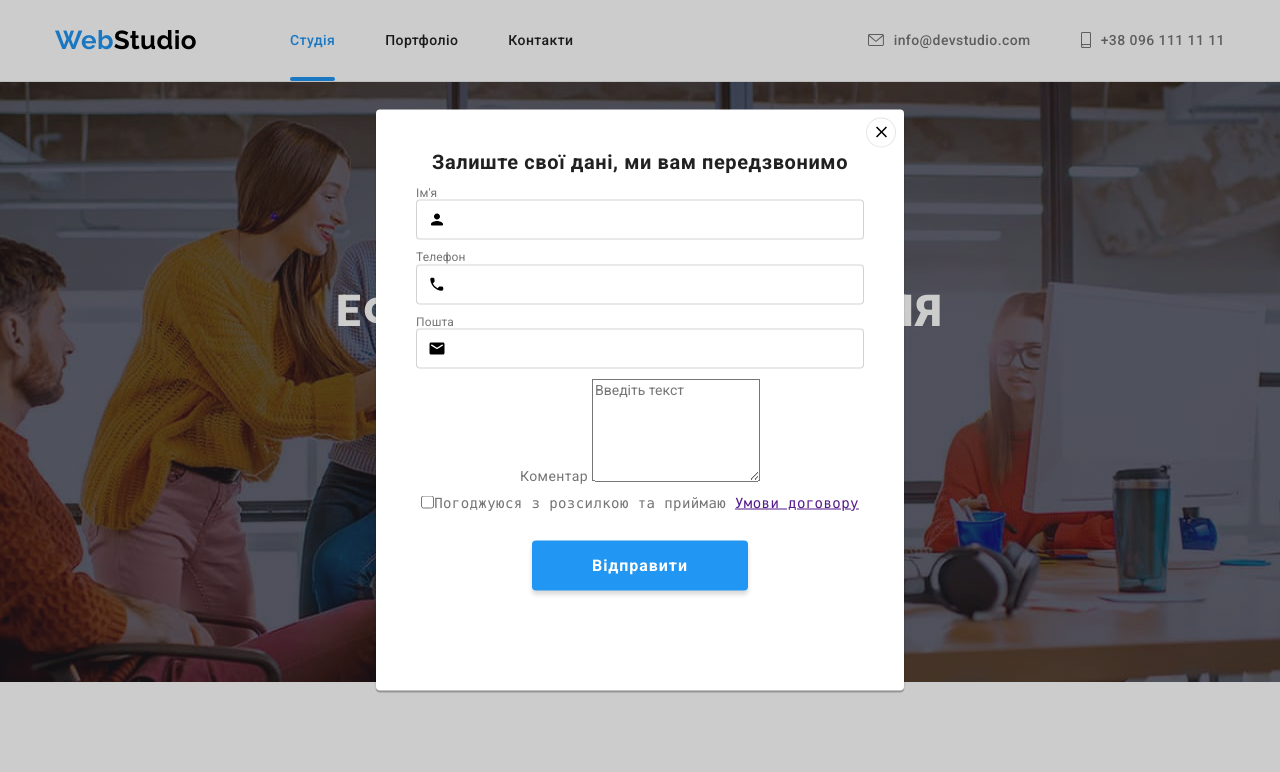
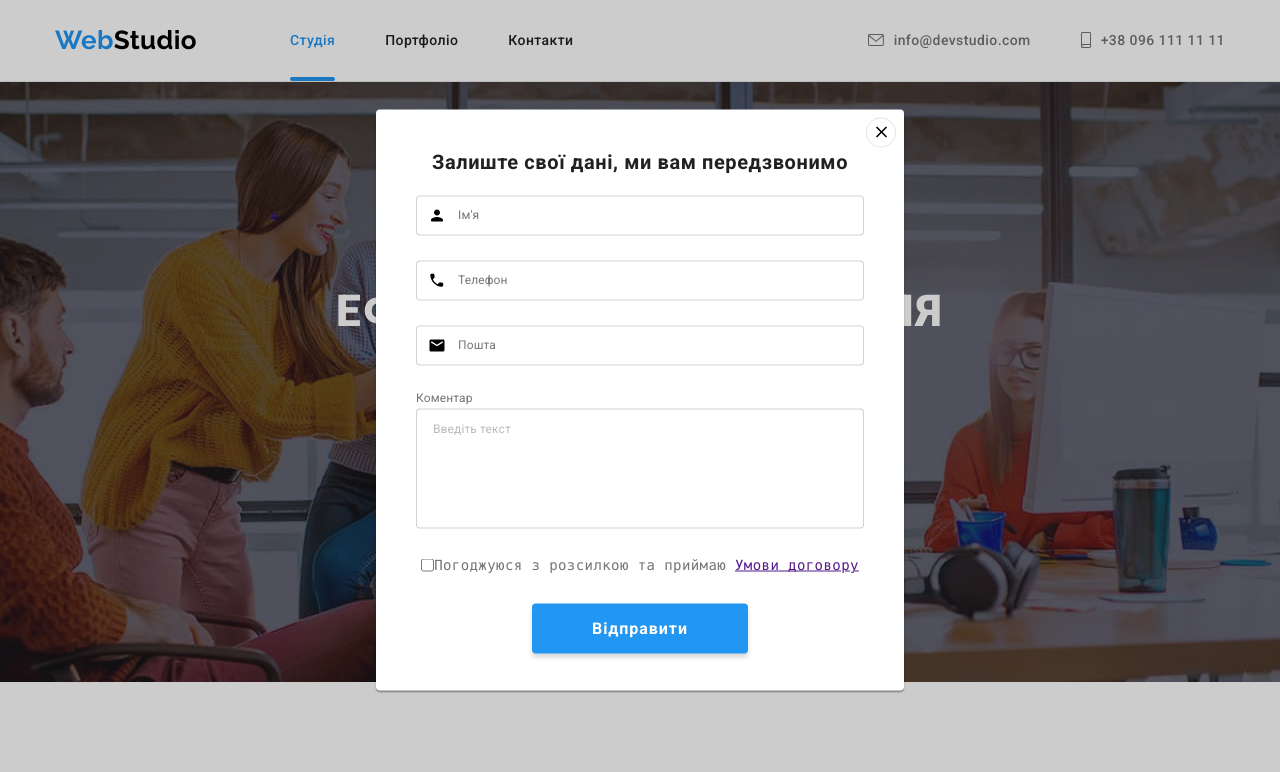
Before and after one commit to Oleh202208/goit-markup-hw-06, a plain HTML site: page index.html in a window 1280 px wide. Both pictures are taken after a click on the button "Замовити послугу". Shown: the top 772 px of the page. Drawn offline with nearby package versions, Linux system fonts and the light colour scheme.

Commit message:
Оформлення модалки форми

```diff
--- a/css/styles.css
+++ b/css/styles.css
@@ -292,14 +292,14 @@ border-radius: 4px;
 
 .register-form-field{
     display: block;
-    margin-bottom: 10px;
+    margin-bottom: 25px;
     position: relative;
 }
 .register-form-title{
 
     display: block;
     margin-top: 40px;
-    margin-bottom: 12px;
+    margin-bottom: 22px;
 font-size: 20px;
 line-height: 1.2;
 text-align: center;
@@ -309,13 +309,26 @@ color: var(--title-text-color);
 }
 
 .register-form-label{
+    position: absolute;
+    top: 50%;
+    left: 42px;
+    transform: translateY(-50%);
+
+
     display: block;
     text-align: left;
     font-family: 'Roboto';
 font-size: 12px;
 line-height: 1.2;
 letter-spacing: 0.01em;
-color: var(--primary-text-color)
+color: var(--primary-text-color);
+
+transition: transform 250ms cubic-bezier(0.4, 0, 0.2, 1);
+}
+
+.register-form-input:focus + .register-form-label,
+.register-form-input:not(:placeholder-shown) + .register-form-label{
+    transform: translate(-42px, -250%) scale(0.9);
 }
 
 .register-form-input{
@@ -333,11 +346,24 @@ transition: border-color 250ms cubic-bezier(0.4, 0, 0.2, 1);
 .register-form-input:hover{
     border-color: var(--accent-color);
 }
+.register-form-input:focus ~ .register-form-icon{
+    fill: var(--accent-color);
+}
+
+.register-form-input::placeholder{
+    opacity: 0;
+    transition: opacity 250ms cubic-bezier(0.4, 0, 0.2, 1);
+}
+.register-form-input:focus::placeholder{
+    opacity: 1;
+}
 
 .register-form-icon{
     position: absolute;
     bottom: 11px;
     left: 12px;
+
+    transition: fill 250ms cubic-bezier(0.4, 0, 0.2, 1);
 }
 
 .register-form-agreement{
@@ -353,6 +379,38 @@ margin-bottom: 30px;
     margin: 0 auto;
 }
 
+.register-form-textarea{
+    resize: none;
+    padding: 12px 16px;
+    width: 100%;
+    height: 120px;
+    outline: transparent;
+    border: 1px solid rgba(33, 33, 33, 0.2);
+    border-radius: 4px;
+
+    transition: borde-color 250ms cubic-bezier(0.4, 0, 0.2, 1);
+}
+
+.register-form-textarea:focus{
+    border-color: var(--accent-color);
+}
+
+.register-form-textarea::placeholder{
+font-size: 12px;
+line-height: 14px;
+letter-spacing: 0.01em;
+
+color: rgba(117, 117, 117, 0.5);
+}
+.register-form-message{
+    display: block;
+    margin-bottom: 4px;
+font-size: 12px;
+line-height: 1.2;
+letter-spacing: 0.01em;
+text-align: left;
+color:var(--primary-text-color);
+}
 
 
 /* ==========Переваги, advances========*/
@@ -712,7 +770,10 @@ background-color: var(--accent-color);
 .footer-form{
     margin-left: 93px;
 }
-
+.footer-form-input{
+    width: 358px;
+    height: 50px;
+}
 
 /* ================Портфоліо=================*/
 
--- a/index.html
+++ b/index.html
@@ -79,24 +79,24 @@
                   <strong class="register-form-title">Залиште свої дані, ми вам передзвонимо</strong>
                   <!-- <div class="register-form-group" role="group"> -->
                     <label class="register-form-field">
+                      <input class="register-form-input" type="text" name="" required placeholder=" ">
                       <samp class="register-form-label">Ім'я</samp>
-                      <input class="register-form-input" type="text" name="" required>
                       <svg class="register-form-icon" width="18" height="18">
                         <use href="./images/css_images/icons.svg#person-black"></use>
                       </svg>
                     </label>
 
                     <label class="register-form-field">
+                      <input class="register-form-input" type="tel" name="" required placeholder="+38 0XX XXX XX XX">
                       <samp class="register-form-label">Телефон</samp>
-                      <input class="register-form-input" type="tel" name="" required>
                       <svg class="register-form-icon" width="18" height="18">
                         <use href="./images/css_images/icons.svg#phone-black"></use>
                       </svg>
                     </label>
 
                     <label class="register-form-field">
+                      <input class="register-form-input" type="email" name="" required placeholder="example@mail.com">
                       <samp class="register-form-label">Пошта</samp>
-                      <input class="register-form-input" type="email" name="" required>
                       <svg class="register-form-icon" width="18" height="18">
                         <use href="./images/css_images/icons.svg#email-black"></use>
                       </svg>
@@ -104,7 +104,7 @@
 
                     <label class="register-form-field">
                       <span class="register-form-message">Коментар</span>
-                      <textarea name="" rows="6" placeholder="Введіть текст"></textarea>
+                      <textarea class="register-form-textarea" name="" rows="6" placeholder="Введіть текст"></textarea>
                     </label>
                   <!-- </div> -->
 
@@ -115,7 +115,6 @@
                     <a class="register-form-link" href="">Умови договору</a>
                   </samp>
                   </label>
-
                   <button class="register-form-btn button" type="submit">Відправити</button>
                 </form>
               </div>
@@ -577,7 +576,7 @@
         </div>
         <div class="footer-form">
           <form class="footer-form-registre">
-            <p class="join-text">приєднуйтесь</p>
+            <p class="join-text">Підпишіться на розсилку</p>
             <label class="footer-form-field">
               <input class="footer-form-input" type="email" placeholder="E-mail" required>
             </label>
```
